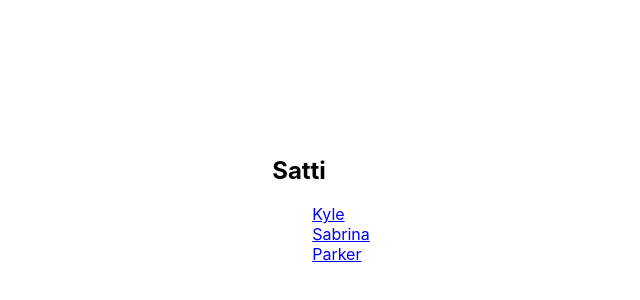
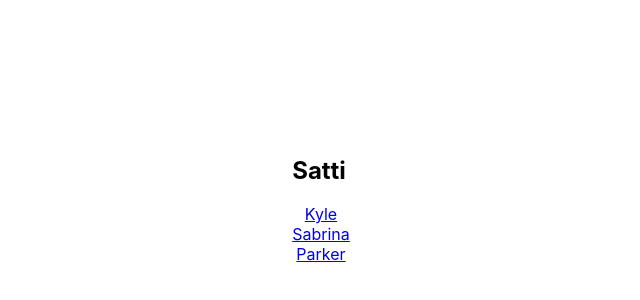
Before and after one commit to ky1ejs/satti-site, a Next.js app: page / in a window 1280 px wide. Shown: the part 192-492 px from the top of the page, without its empty margins (319-959 px from the left). Built offline with nearby package versions, Linux system fonts and the light colour scheme.

Commit message:
Fix list styling

```diff
--- a/styles/globals.css
+++ b/styles/globals.css
@@ -12,6 +12,8 @@ body {
 
 ul {
   list-style: none;
+  padding-left: 0;
+  text-align: center;
 }
 
 @media (prefers-color-scheme: dark) {
```
